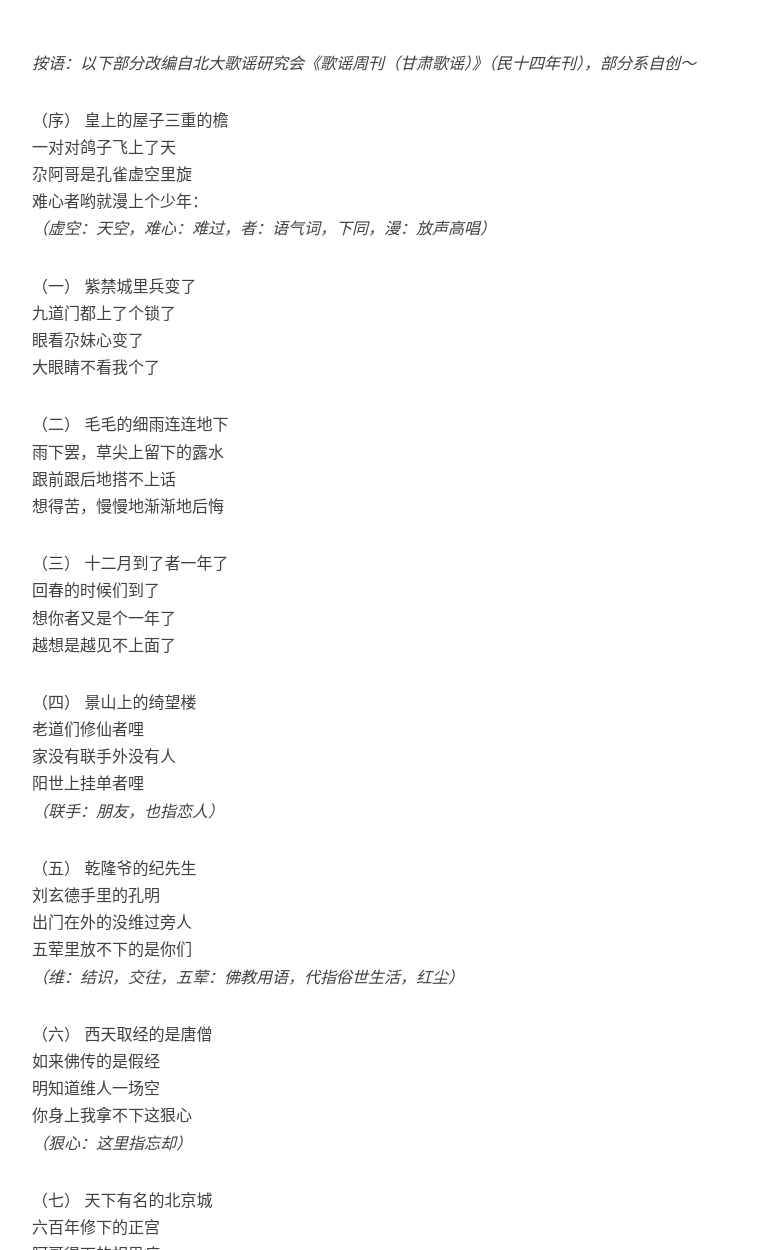
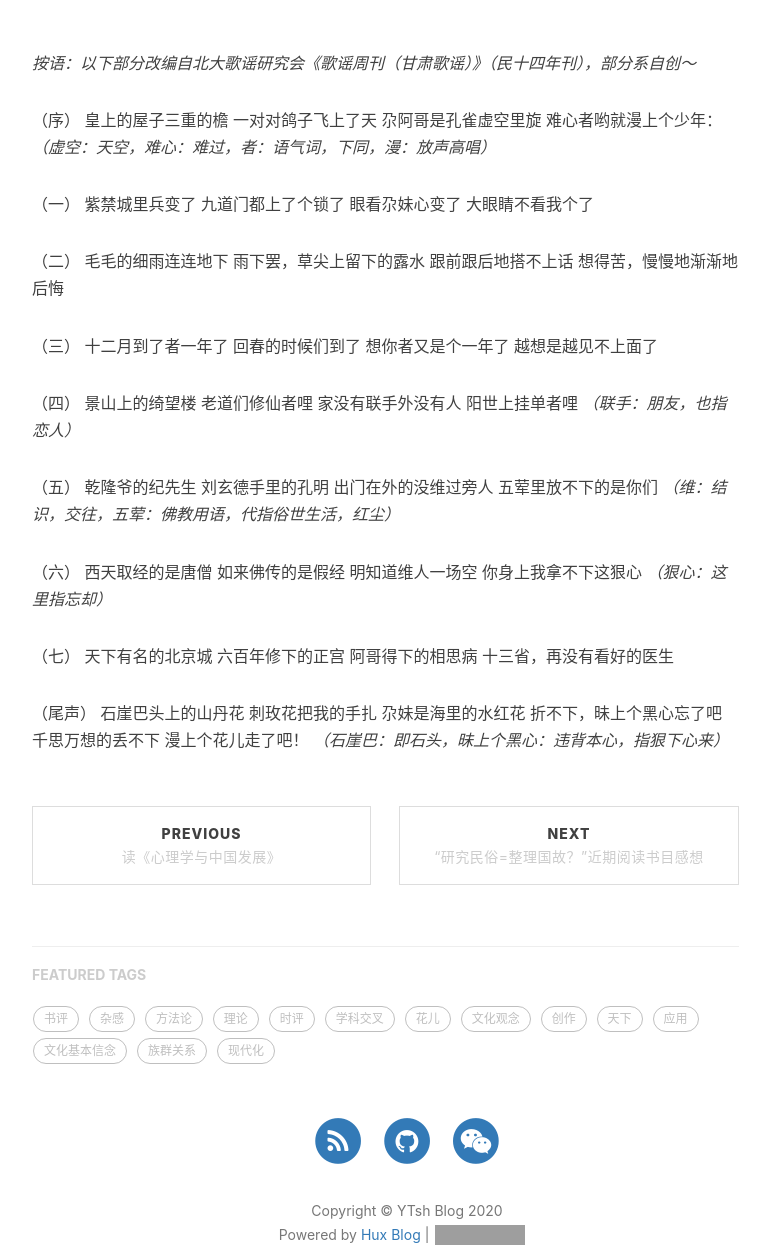
Before and after one commit to YuenTsheh/YuenTsheh.github.io, a Jekyll site: the page built from _posts/someThinkings/2020-01-03-花儿组曲之再别京华.md, in a window 1280 px wide and 1400 px high, scrolled down 307 px. Shown: the part 150-1400 px from the top of the window, without its empty margins (233-1003 px from the left). Built offline with Jekyll 4.4.1, drawn with Linux system fonts in a browser that asks for light colours; nearby versions of some CDN libraries; our own code applies the rules of GitHub Pages for plain Markdown files; comment, search, counter and statistics services are not loaded; some of the changed text lies outside the part shown; grey boxes are pictures that could not be loaded.

Commit message:
2020/07/02   20:04:24.79 AutoCommit.bat by YuenTsheh

```diff
--- a/_posts/someThinkings/2020-01-03-花儿组曲之再别京华.md
+++ b/_posts/someThinkings/2020-01-03-花儿组曲之再别京华.md
@@ -9,62 +9,62 @@
 _按语：以下部分改编自北大歌谣研究会《歌谣周刊（甘肃歌谣）》（民十四年刊），部分系自创～_
 
 （序）
-皇上的屋子三重的檐\
-一对对鸽子飞上了天\
-尕阿哥是孔雀虚空里旋\
-难心者哟就漫上个少年：\
-_（虚空：天空，难心：难过，者：语气词，下同，漫：放声高唱）_
+  皇上的屋子三重的檐
+  一对对鸽子飞上了天
+  尕阿哥是孔雀虚空里旋
+  难心者哟就漫上个少年：
+  _（虚空：天空，难心：难过，者：语气词，下同，漫：放声高唱）_
 
 （一）
-紫禁城里兵变了\
-九道门都上了个锁了\
-眼看尕妹心变了\
-大眼睛不看我个了
+  紫禁城里兵变了
+  九道门都上了个锁了
+  眼看尕妹心变了
+  大眼睛不看我个了
 
 （二）
-毛毛的细雨连连地下\
-雨下罢，草尖上留下的露水\
-跟前跟后地搭不上话\
-想得苦，慢慢地渐渐地后悔
+  毛毛的细雨连连地下
+  雨下罢，草尖上留下的露水
+  跟前跟后地搭不上话
+  想得苦，慢慢地渐渐地后悔
 
 （三）
-十二月到了者一年了\
-回春的时候们到了\
-想你者又是个一年了\
-越想是越见不上面了
+  十二月到了者一年了
+  回春的时候们到了
+  想你者又是个一年了
+  越想是越见不上面了
 
 （四）
-景山上的绮望楼\
-老道们修仙者哩\
-家没有联手外没有人\
-阳世上挂单者哩\
-_（联手：朋友，也指恋人）_
+  景山上的绮望楼
+  老道们修仙者哩
+  家没有联手外没有人
+  阳世上挂单者哩
+  _（联手：朋友，也指恋人）_
 
 （五）
-乾隆爷的纪先生\
-刘玄德手里的孔明\
-出门在外的没维过旁人\
-五荤里放不下的是你们\
-_（维：结识，交往，五荤：佛教用语，代指俗世生活，红尘）_
+  乾隆爷的纪先生
+  刘玄德手里的孔明
+  出门在外的没维过旁人
+  五荤里放不下的是你们
+  _（维：结识，交往，五荤：佛教用语，代指俗世生活，红尘）_
 
 （六）
-西天取经的是唐僧\
-如来佛传的是假经\
-明知道维人一场空\
-你身上我拿不下这狠心\
-_（狠心：这里指忘却）_
+  西天取经的是唐僧
+  如来佛传的是假经
+  明知道维人一场空
+  你身上我拿不下这狠心
+  _（狠心：这里指忘却）_
 
 （七）
-天下有名的北京城\
-六百年修下的正宫\
-阿哥得下的相思病\
-十三省，再没有看好的医生
+  天下有名的北京城
+  六百年修下的正宫
+  阿哥得下的相思病
+  十三省，再没有看好的医生
 
 （尾声）
-石崖巴头上的山丹花\
-刺玫花把我的手扎\
-尕妹是海里的水红花\
-折不下，昧上个黑心忘了吧\
-千思万想的丢不下\
-漫上个花儿走了吧！\
-_（石崖巴：即石头，昧上个黑心：违背本心，指狠下心来）_
+  石崖巴头上的山丹花
+  刺玫花把我的手扎
+  尕妹是海里的水红花
+  折不下，昧上个黑心忘了吧
+  千思万想的丢不下
+  漫上个花儿走了吧！
+  _（石崖巴：即石头，昧上个黑心：违背本心，指狠下心来）_
```
